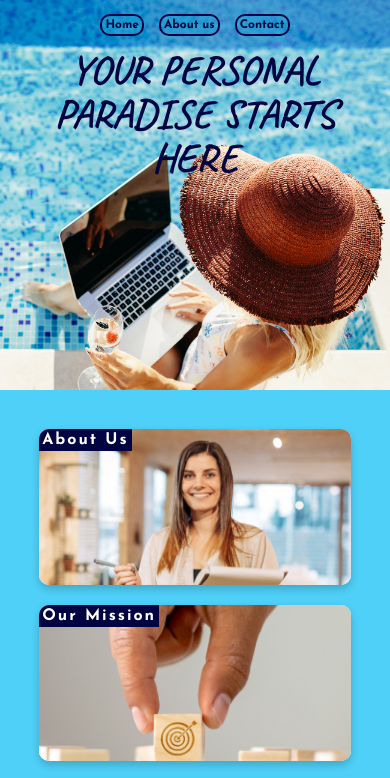
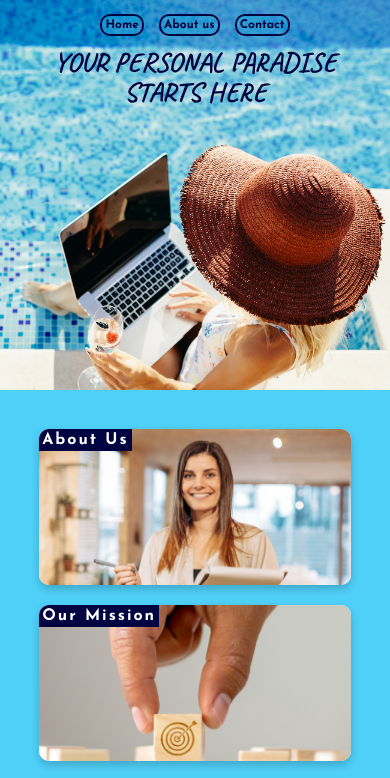
Before and after one commit to Eve12v-prog/pool-project, a plain HTML site: page index.html in a window 390 px wide. Shown: the top 778 px of the page. Drawn offline with nearby package versions, Linux system fonts and the light colour scheme.

Commit message:
Phrase size

```diff
--- a/style.css
+++ b/style.css
@@ -792,6 +792,7 @@ height: 75px;
 @media (max-width: 425px) {
   .main-phrase {
     padding-top: 0px;
+    font-size: 1.7em;
   }
 
   .back p {
```
